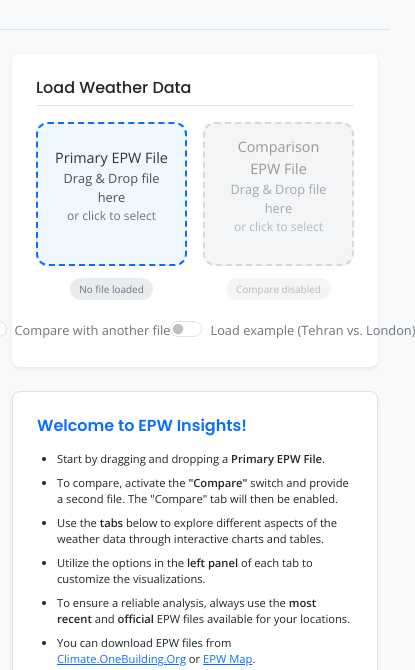
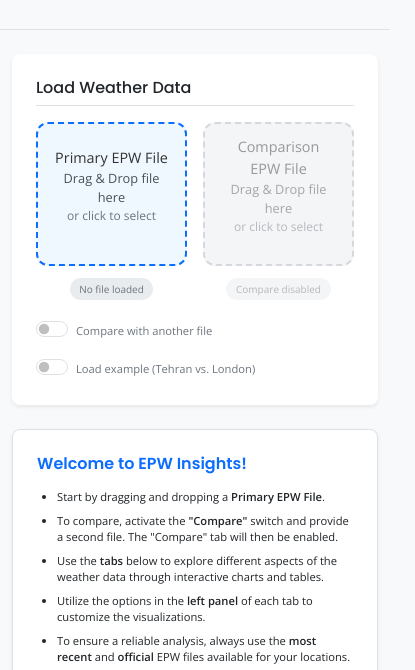
Before and after one commit to ehsan-rostami/epw-insights, a plain HTML site: page index.html in a window 390 px wide. Shown: the part 113-783 px from the top of the page, 415 px wide, since content can reach past the window. Drawn offline with nearby package versions, Linux system fonts and the light colour scheme.

Commit message:
Add files via upload

```diff
--- a/css/style.css
+++ b/css/style.css
@@ -45,6 +45,7 @@ h1, h2, h3, h4, h5, h6 {
     display: flex;
     gap: 1rem;
     flex-grow: 1;
+    flex-wrap: wrap;
 }
 
 .drop-zone-wrapper {
@@ -176,9 +177,21 @@ h1, h2, h3, h4, h5, h6 {
 }
 
 .toggle-controls-container .form-check-label {
-    font-size: 0.8rem;
+    font-size: 0.7rem;
     color: #6c757d;
     white-space: nowrap;
+}
+
+.toggle-controls-container {
+    gap: 3rem;
+}
+
+@media (max-width: 576px) {
+    .toggle-controls-container {
+        flex-direction: column;
+        gap: 0.75rem;
+        align-items: flex-start !important;
+    }
 }
 
 /* === Location Editor === */
```
